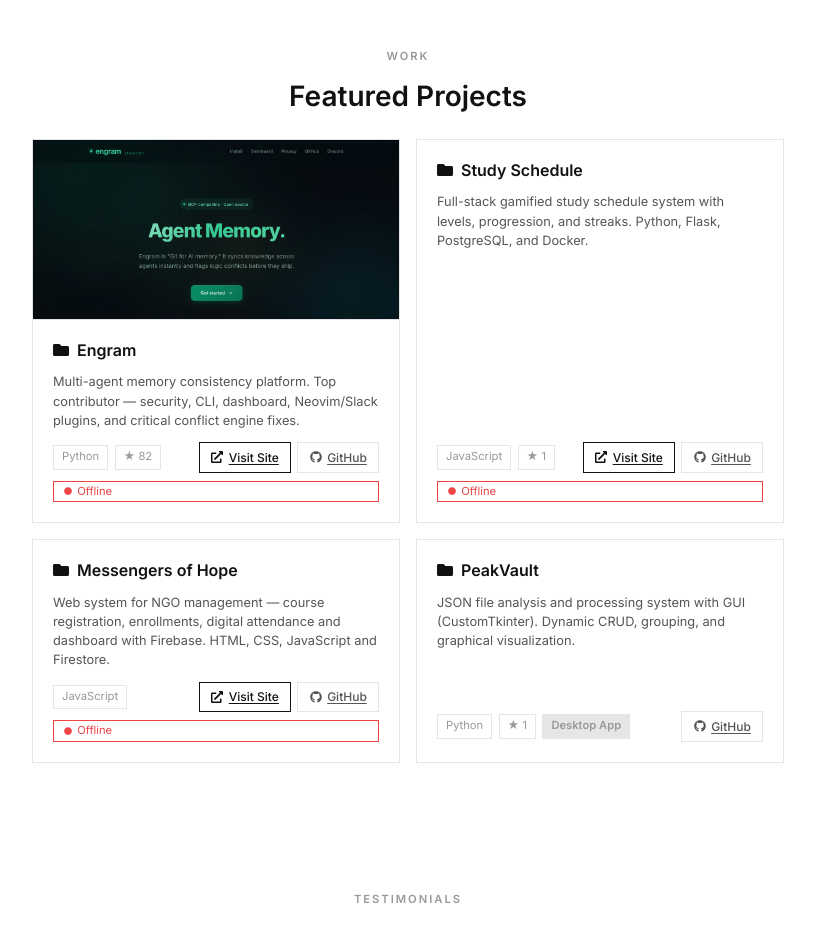
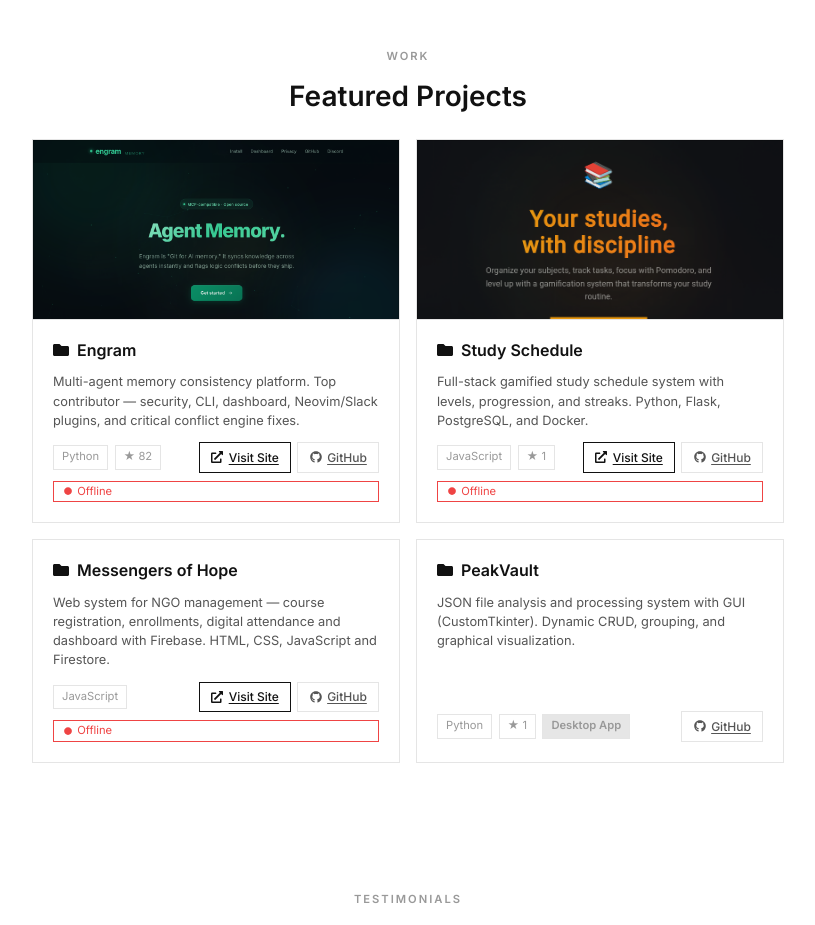
Before and after one commit to ismaeldouglasdev/meu-portfolio, a React (Vite) app: page / in a window 1280 px wide. Shown: the part 3200-4125 px from the top of the page, without its empty margins (232-1047 px from the left). Built offline with nearby package versions, Linux system fonts and the light colour scheme; no server answers.

Commit message:
feat: add language-aware project screenshots (Cronograma PT/EN)

```diff
--- a/src/components/Projetos.tsx
+++ b/src/components/Projetos.tsx
@@ -38,6 +38,14 @@ const curatedRepoMeta: Record<string, { lang: string; stars: number; deploy_url?
   PeakVault: { lang: 'Python', stars: 1 },
   'Cronograma-Projeto': { lang: 'JavaScript', stars: 1, deploy_url: 'https://cronograma-projeto.onrender.com/' },
   'mensageiros-da-esperanca': { lang: 'JavaScript', stars: 0, deploy_url: 'https://mensageiros-da-esperanca.vercel.app/' },
+};
+
+const projectScreenshots: Record<string, string | { pt: string; en: string }> = {
+  Engram: '/images/engram-landing.png',
+  'Cronograma-Projeto': {
+    pt: '/images/cronograma-ptbr.png',
+    en: '/images/cronograma-en.png',
+  },
 };
 
 type ServerStatus = 'checking' | 'online' | 'offline' | 'waking';
@@ -121,12 +129,18 @@ function StatusBadge({ url }: { url: string }) {
 }
 
 function ProjetoCard({ projeto }: { projeto: Projeto }) {
-  const { t } = useTranslation();
+  const { t, lang } = useTranslation();
   const desc = t.projetos.desc[projeto.name] || projeto.description || t.projetos.semDesc;
+
+  const rawScreenshot = projectScreenshots[projeto.name] || projeto.screenshot;
+  const screenshot =
+    rawScreenshot && typeof rawScreenshot === 'object'
+      ? rawScreenshot[lang === 'pt-BR' ? 'pt' : 'en']
+      : (rawScreenshot as string | undefined);
 
   return (
     <div className="projeto-card">
-      {projeto.screenshot && (
+      {screenshot && (
         <a
           href={projeto.deploy_url || projeto.html_url}
           target="_blank"
@@ -134,7 +148,7 @@ function ProjetoCard({ projeto }: { projeto: Projeto }) {
           className="projeto-screenshot-link"
         >
           <img
-            src={projeto.screenshot}
+            src={screenshot}
             alt={`${projeto.name} screenshot`}
             className="projeto-screenshot"
             loading="lazy"
```
Also changed, not shown: public/images/cronograma-en.png (added), public/images/cronograma-ptbr.png (added).
